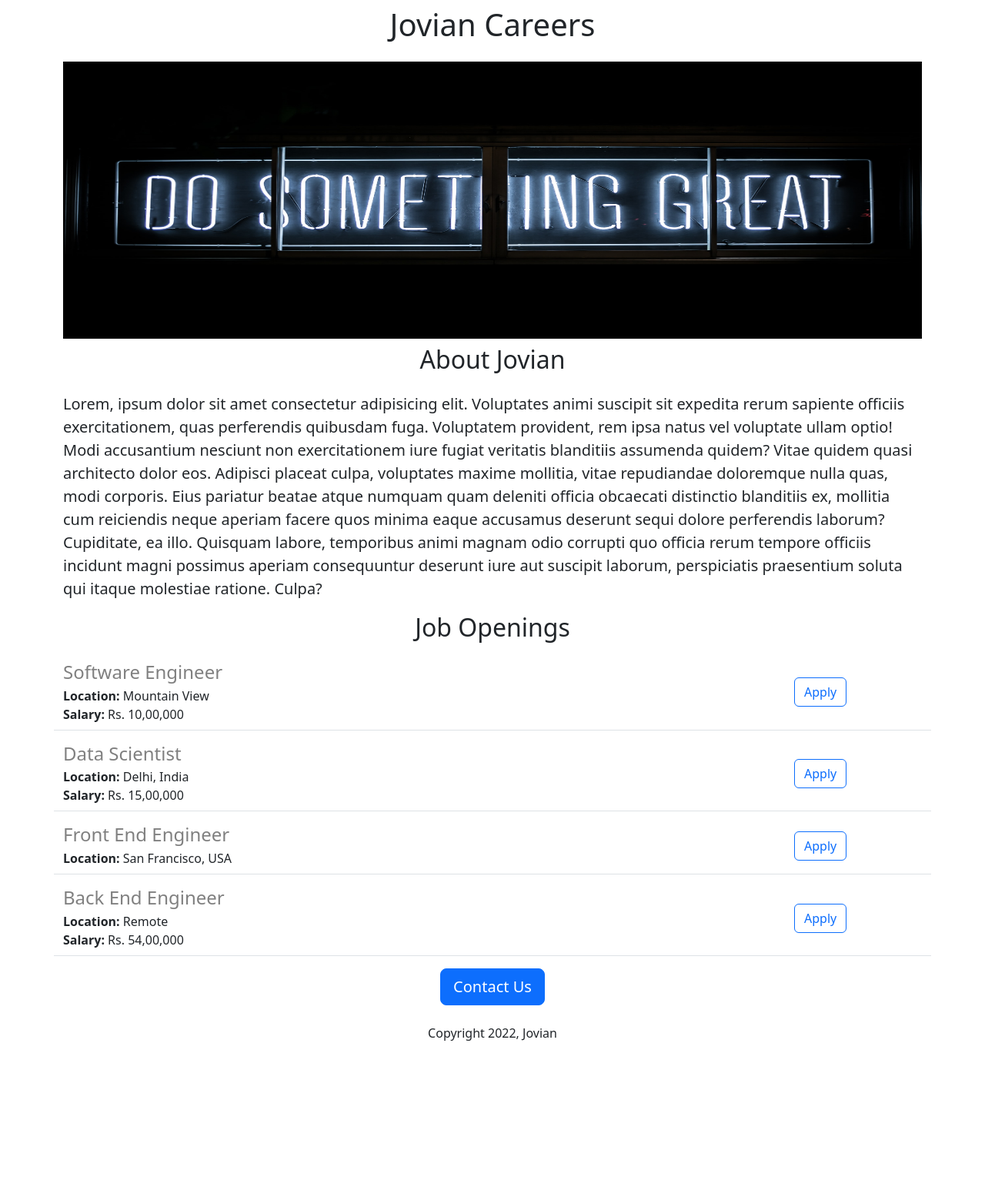
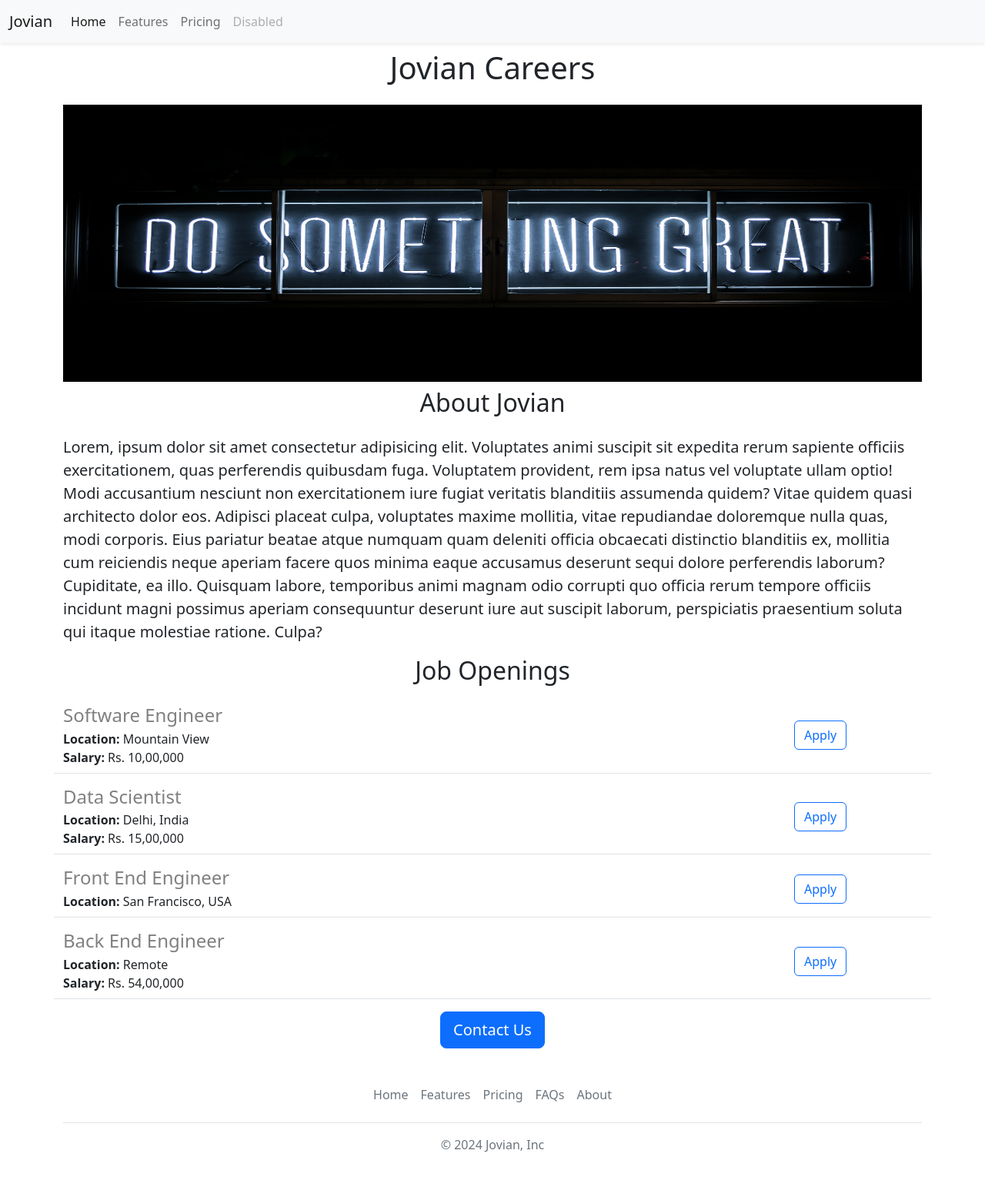
Before and after one commit to carlosmarte23/jovian-careers-demo-v2, a Flask app: page / in a window 1280 px wide. Shown: the whole page at 77% size. Before the commit the page ends 1352 px from the top, so only its background shows below. Run offline with Flask 3, Linux system fonts and the light colour scheme.

Commit message:
Added navbar and footer

```diff
--- /dev/null
+++ b/templates/footer.html
@@ -0,0 +1,22 @@
+<div class="container">
+  <footer class="py-3 my-4">
+    <ul class="nav justify-content-center border-bottom pb-3 mb-3">
+      <li class="nav-item">
+        <a href="#" class="nav-link px-2 text-muted">Home</a>
+      </li>
+      <li class="nav-item">
+        <a href="#" class="nav-link px-2 text-muted">Features</a>
+      </li>
+      <li class="nav-item">
+        <a href="#" class="nav-link px-2 text-muted">Pricing</a>
+      </li>
+      <li class="nav-item">
+        <a href="#" class="nav-link px-2 text-muted">FAQs</a>
+      </li>
+      <li class="nav-item">
+        <a href="#" class="nav-link px-2 text-muted">About</a>
+      </li>
+    </ul>
+    <p class="text-center text-muted">&copy; 2024 Jovian, Inc</p>
+  </footer>
+</div>
--- a/templates/home.html
+++ b/templates/home.html
@@ -18,6 +18,7 @@
     <title>Jovian Careers</title>
   </head>
   <body>
+    {% include 'navbar.html' %}
     <div class="container">
       <h1 class="text-center mt-2 mb-4">Jovian Careers</h1>
       <img
@@ -47,8 +48,15 @@
       <div>{% for job in jobs %} {% include 'jobitem.html' %} {% endfor %}</div>
       <div class="text-center">
         <button class="btn btn-primary btn-lg">Contact Us</button>
-        <p class="mt-4">Copyright 2022, Jovian</p>
       </div>
     </div>
+
+    {% include 'footer.html' %}
+
+    <script
+      src="https://cdn.jsdelivr.net/npm/bootstrap@5.2.3/dist/js/bootstrap.min.js"
+      integrity="sha384-cuYeSxntonz0PPNlHhBs68uyIAVpIIOZZ5JqeqvYYIcEL727kskC66kF92t6Xl2V"
+      crossorigin="anonymous"
+    ></script>
   </body>
 </html>
--- /dev/null
+++ b/templates/navbar.html
@@ -0,0 +1,33 @@
+<nav class="navbar navbar-expand-lg bg-light shadow-sm fixed-top">
+  <div class="container-fluid">
+    <a class="navbar-brand" href="#">Jovian</a>
+    <button
+      class="navbar-toggler"
+      type="button"
+      data-bs-toggle="collapse"
+      data-bs-target="#navbarNav"
+      aria-controls="navbarNav"
+      aria-expanded="false"
+      aria-label="Toggle navigation"
+    >
+      <span class="navbar-toggler-icon"></span>
+    </button>
+    <div class="collapse navbar-collapse" id="navbarNav">
+      <ul class="navbar-nav">
+        <li class="nav-item">
+          <a class="nav-link active" aria-current="page" href="#">Home</a>
+        </li>
+        <li class="nav-item">
+          <a class="nav-link" href="#">Features</a>
+        </li>
+        <li class="nav-item">
+          <a class="nav-link" href="#">Pricing</a>
+        </li>
+        <li class="nav-item">
+          <a class="nav-link disabled">Disabled</a>
+        </li>
+      </ul>
+    </div>
+  </div>
+</nav>
+<div style="height: 56px"></div>
```
